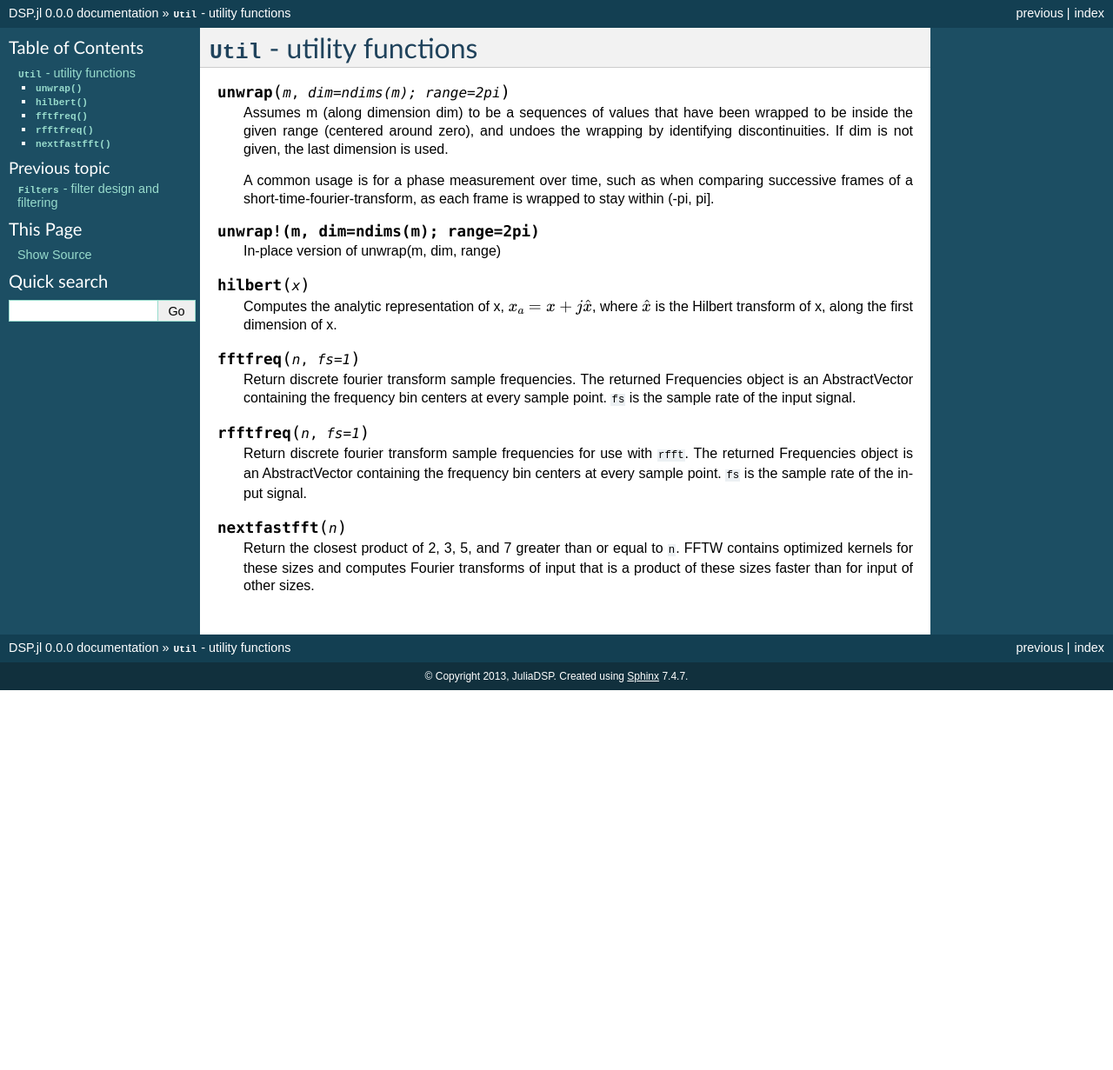
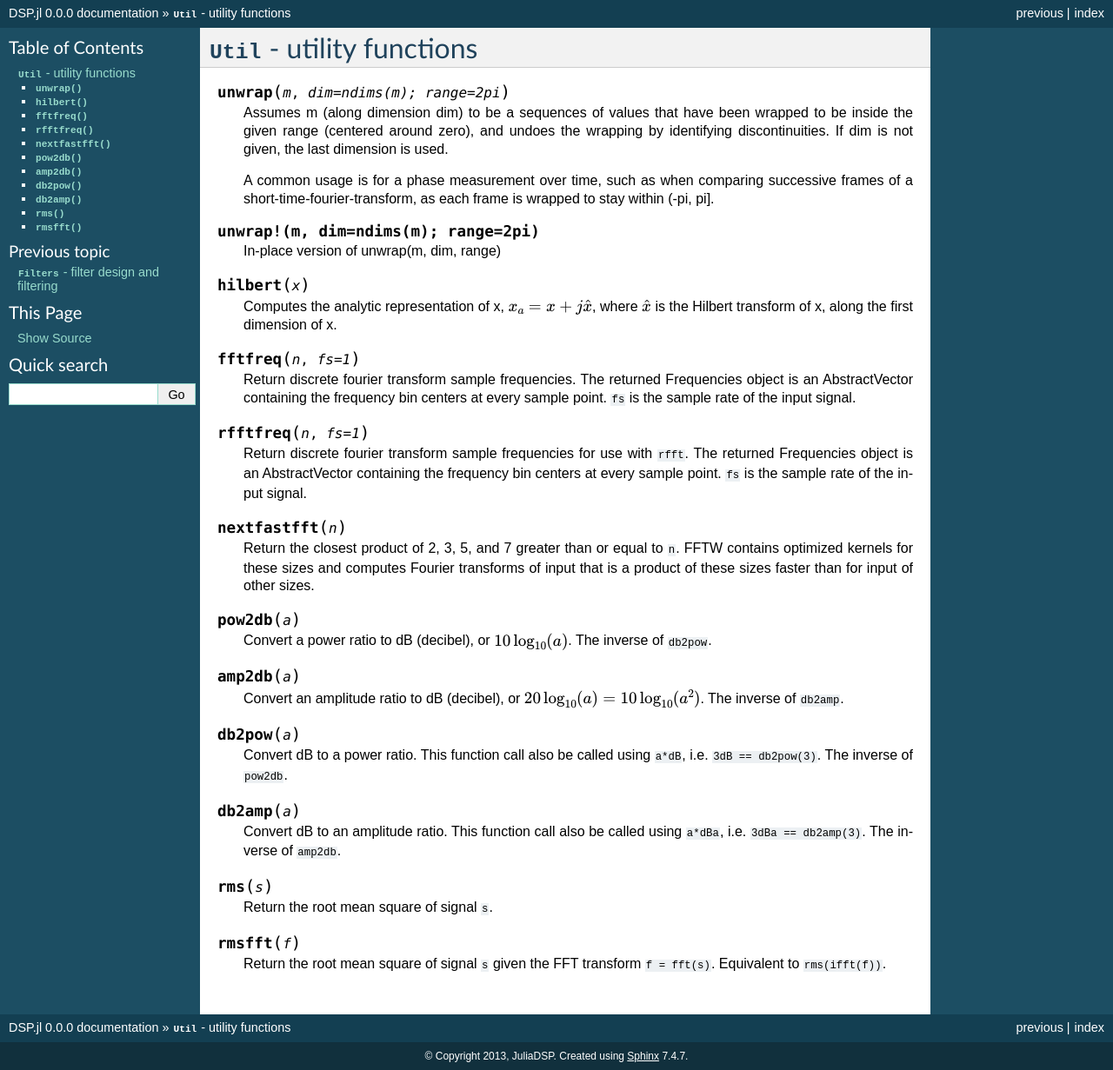
Before and after one commit to JuliaDSP/DSP.jl, a Sphinx documentation site: the page built from doc/util.rst, in a window 1280 px wide. Shown: the whole page at 87% size. Built offline with Sphinx 7.4.7, drawn with Linux system fonts in a browser that asks for light colours; formulas are drawn with MathJax 3; before the commit the page ends 900 px from its top, so only the background shows below that.

Commit message:
add to util doc

```diff
--- a/doc/util.rst
+++ b/doc/util.rst
@@ -42,3 +42,32 @@
     to ``n``. FFTW contains optimized kernels for these sizes and
     computes Fourier transforms of input that is a product of these
     sizes faster than for input of other sizes.
+
+.. function:: pow2db(a)
+
+    Convert a power ratio to dB (decibel), or :math:`10\log_{10}(a)`.
+    The inverse of ``db2pow``.
+
+.. function:: amp2db(a)
+
+    Convert an amplitude ratio to dB (decibel), or :math:`20
+    \log_{10}(a)=10\log_{10}(a^2)`. The inverse of ``db2amp``.
+
+.. function:: db2pow(a)
+
+    Convert dB to a power ratio. This function call also be called
+    using ``a*dB``, i.e. ``3dB == db2pow(3)``. The inverse of ``pow2db``.
+
+.. function:: db2amp(a)
+
+    Convert dB to an amplitude ratio. This function call also be called
+    using ``a*dBa``, i.e. ``3dBa == db2amp(3)``. The inverse of ``amp2db``.
+
+.. function:: rms(s)
+
+    Return the root mean square of signal ``s``.
+
+.. function:: rmsfft(f)
+
+    Return the root mean square of signal ``s`` given the FFT transform
+    ``f = fft(s)``. Equivalent to ``rms(ifft(f))``.
```
